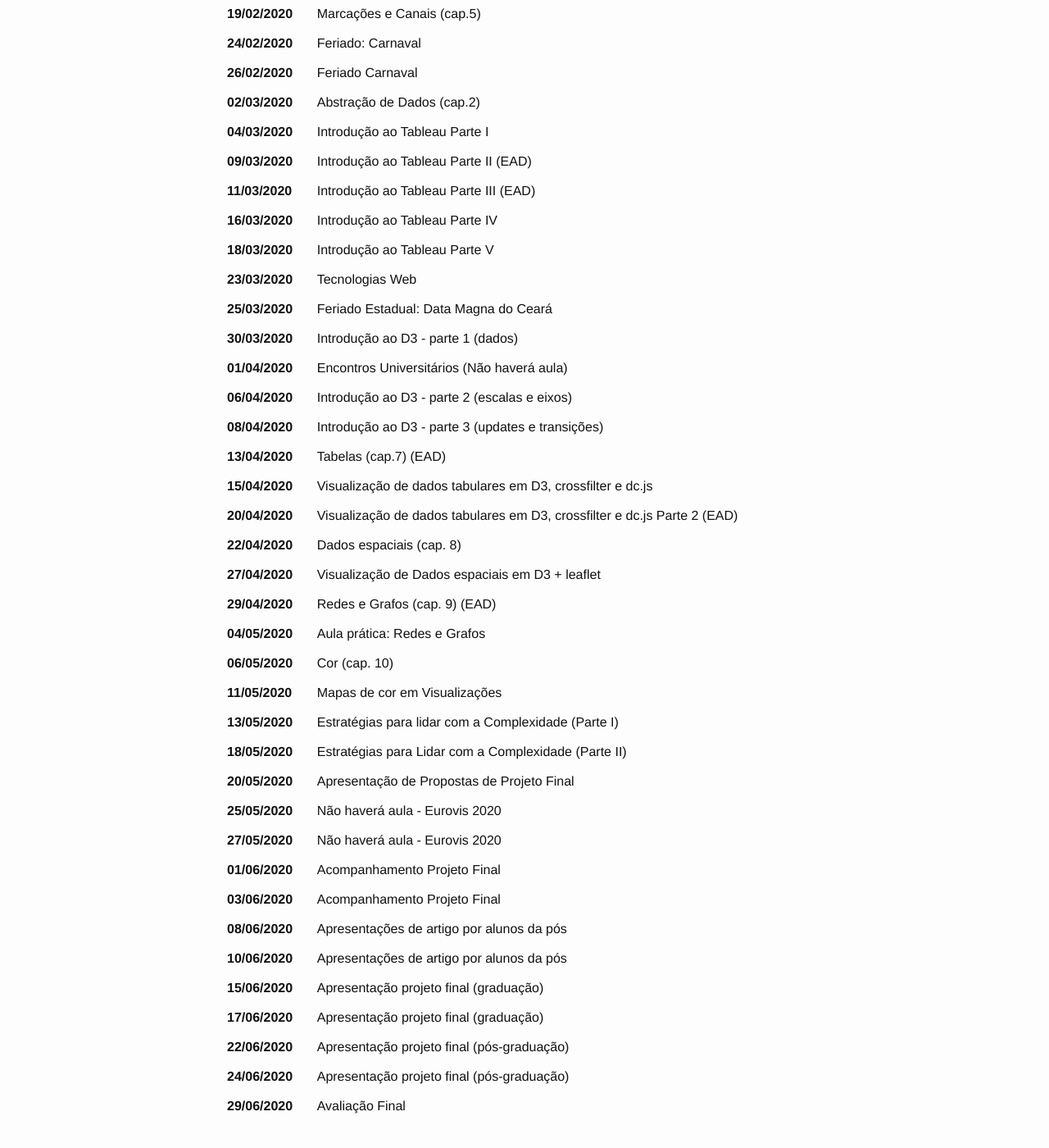
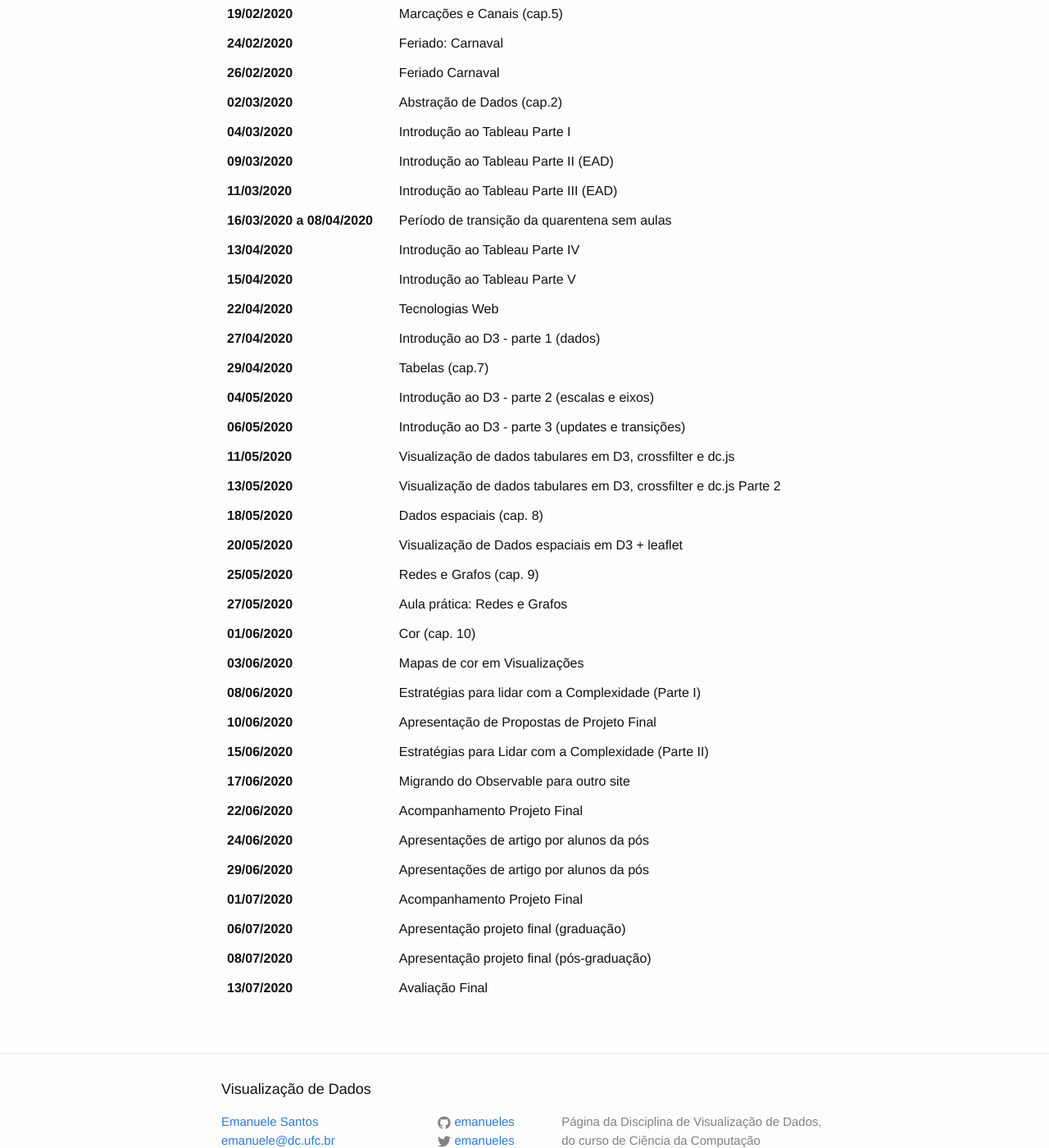
Before and after one commit to emanueles/datavis-course, a Jekyll site: the page built from calendar.md, in a window 1280 px wide and 1400 px high, scrolled down 332 px. Shown: the whole window at 82% size. Built offline with Jekyll 4.4.1, drawn with Linux system fonts in a browser that asks for light colours.

Commit message:
Updated calendar and resized images.

```diff
--- a/calendar.md
+++ b/calendar.md
@@ -50,129 +50,112 @@
       <td>Introdução ao Tableau Parte III (EAD)</td>
     </tr>
     <tr>
-      <td><b>16/03/2020</b></td>
+      <td><b>16/03/2020 a 08/04/2020</b></td>
+      <td>Período de transição da quarentena sem aulas</td>
+    </tr>
+    <tr>
+      <td><b>13/04/2020</b></td>
       <td>Introdução ao Tableau Parte IV</td>
     </tr>
     <tr>
-      <td><b>18/03/2020</b></td>
+      <td><b>15/04/2020</b></td>
       <td>Introdução ao Tableau Parte V</td>
     </tr>
     <tr>
-      <td><b>23/03/2020</b></td>
+      <td><b>22/04/2020</b></td>
       <td>Tecnologias Web</td>
     </tr>
     <tr>
-      <td><b>25/03/2020</b></td>
-      <td>Feriado Estadual: Data Magna do Ceará</td>
-    </tr>
-    <tr>
-      <td><b>30/03/2020</b></td>
+      <td><b>27/04/2020</b></td>
       <td> Introdução ao D3 - parte 1 (dados) </td>
     </tr>
     <tr>
-      <td><b>01/04/2020</b></td>
-      <td>Encontros Universitários (Não haverá aula)</td>
+      <td><b>29/04/2020</b></td>
+      <td> Tabelas (cap.7)</td>
     </tr>
     <tr>
-      <td><b>06/04/2020</b></td>
-      <td> Introdução ao D3 - parte 2 (escalas e eixos)</td>
+      <td><b>04/05/2020</b></td>
+      <td> Introdução ao D3 - parte 2 (escalas e eixos) </td>
     </tr>
     <tr>
-      <td><b>08/04/2020</b></td>
+      <td><b>06/05/2020</b></td>
       <td> Introdução ao D3 - parte 3 (updates e transições) </td>
     </tr>
     <tr>
-      <td><b>13/04/2020</b></td>
-      <td> Tabelas (cap.7) (EAD) </td>
-    </tr>
-    <tr>
-      <td><b>15/04/2020</b></td>
+      <td><b>11/05/2020</b></td>
       <td> Visualização de dados tabulares em D3, crossfilter e dc.js </td>
     </tr>
     <tr>
-      <td><b>20/04/2020</b></td>
-      <td> Visualização de dados tabulares em D3, crossfilter e dc.js Parte 2 (EAD)</td>
+      <td><b>13/05/2020</b></td>
+      <td> Visualização de dados tabulares em D3, crossfilter e dc.js Parte 2</td>
     </tr>
     <tr>
-      <td><b>22/04/2020</b></td>
+      <td><b>18/05/2020</b></td>
       <td> Dados espaciais (cap. 8)</td>
     </tr>
     <tr>
-      <td><b>27/04/2020</b></td>
+      <td><b>20/05/2020</b></td>
       <td> Visualização de Dados espaciais em D3 + leaflet  </td>
     </tr>
     <tr>
-      <td><b>29/04/2020</b></td>
-      <td> Redes e Grafos (cap. 9) (EAD) </td>
+      <td><b>25/05/2020</b></td>
+      <td> Redes e Grafos (cap. 9)</td>
     </tr>
     <tr>
-      <td><b>04/05/2020</b></td>
+      <td><b>27/05/2020</b></td>
       <td> Aula prática: Redes e Grafos </td>
     </tr>
     <tr>
-      <td><b>06/05/2020</b></td>
+      <td><b>01/06/2020</b></td>
       <td> Cor (cap. 10) </td>
     </tr>
     <tr>
-      <td><b>11/05/2020</b></td>
+      <td><b>03/06/2020</b></td>
       <td> Mapas de cor em Visualizações</td>
     </tr>
     <tr>
-      <td><b>13/05/2020</b></td>
+      <td><b>08/06/2020</b></td>
       <td> Estratégias para lidar com a Complexidade (Parte I) </td>
     </tr>
     <tr>
-      <td><b>18/05/2020</b></td>
-      <td> Estratégias para Lidar com a Complexidade (Parte II) </td>
+      <td><b>10/06/2020</b></td>
+      <td> Apresentação de Propostas de Projeto Final </td>
     </tr>
     <tr>
-      <td><b>20/05/2020</b></td>
-      <td> Apresentação de Propostas de Projeto Final</td>
+      <td><b>15/06/2020</b></td>
+      <td> Estratégias para Lidar com a Complexidade (Parte II)</td>
     </tr>
     <tr>
-      <td><b>25/05/2020</b></td>
-      <td> Não haverá aula - Eurovis 2020</td>
+      <td><b>17/06/2020</b></td>
+      <td> Migrando do Observable para outro site </td>
     </tr>
     <tr>
-      <td><b>27/05/2020</b></td>
-      <td> Não haverá aula - Eurovis 2020</td>
-    </tr>
-    <tr>
-      <td><b>01/06/2020</b></td>
+      <td><b>22/06/2020</b></td>
       <td> Acompanhamento Projeto Final</td>
     </tr>
     <tr>
-      <td><b>03/06/2020</b></td>
-      <td> Acompanhamento Projeto Final</td>
+      <td><b>24/06/2020</b></td>
+      <td> Apresentações de artigo por alunos da pós</td>
     </tr>
     <tr>
-      <td><b>08/06/2020</b></td>
+      <td><b>29/06/2020</b></td>
       <td> Apresentações de artigo por alunos da pós </td>
     </tr>
     <tr>
-      <td><b>10/06/2020</b></td>
-      <td> Apresentações de artigo por alunos da pós </td>
+      <td><b>01/07/2020</b></td>
+      <td> Acompanhamento Projeto Final </td>
     </tr>
     <tr>
-      <td><b>15/06/2020</b></td>
+      <td><b>06/07/2020</b></td>
       <td> Apresentação projeto final (graduação)</td>
     </tr>
     <tr>
-      <td><b>17/06/2020</b></td>
-      <td> Apresentação projeto final (graduação) </td>
-    </tr>
-    <tr>
-      <td><b>22/06/2020</b></td>
+      <td><b>08/07/2020</b></td>
       <td> Apresentação projeto final (pós-graduação) </td>
     </tr>
     <tr>
-      <td><b>24/06/2020</b></td>
-      <td> Apresentação projeto final (pós-graduação) </td>
-    </tr>
-    <tr>
-      <td><b>29/06/2020</b></td>
+      <td><b>13/07/2020</b></td>
       <td> Avaliação Final </td>
     </tr>
-
     </tbody>
 </table>
```
Also changed, not shown: assets/images/observable/d3_scale.png, assets/images/observable/d3_scale2.png.
